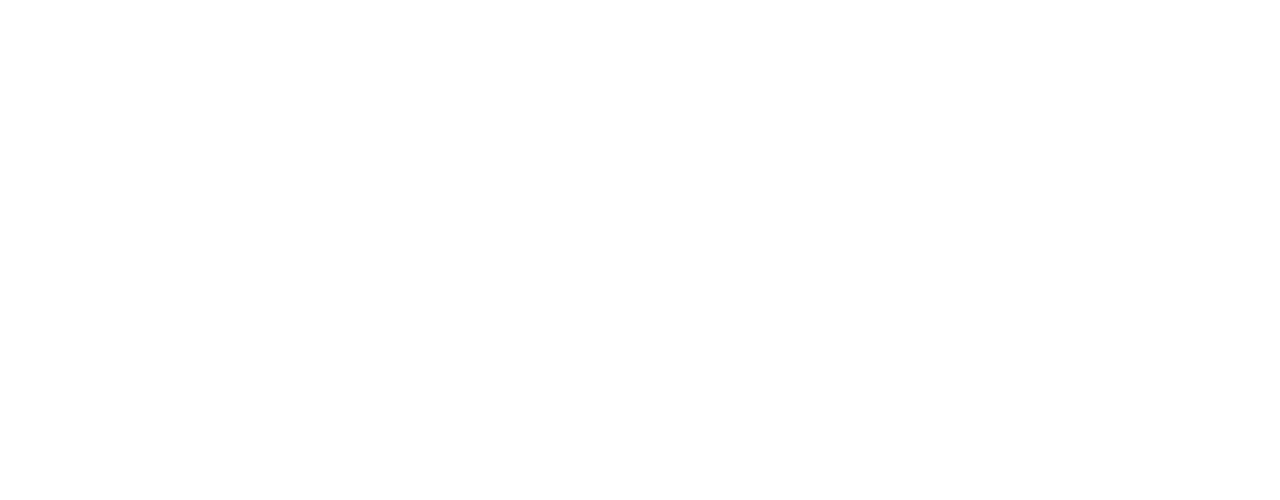
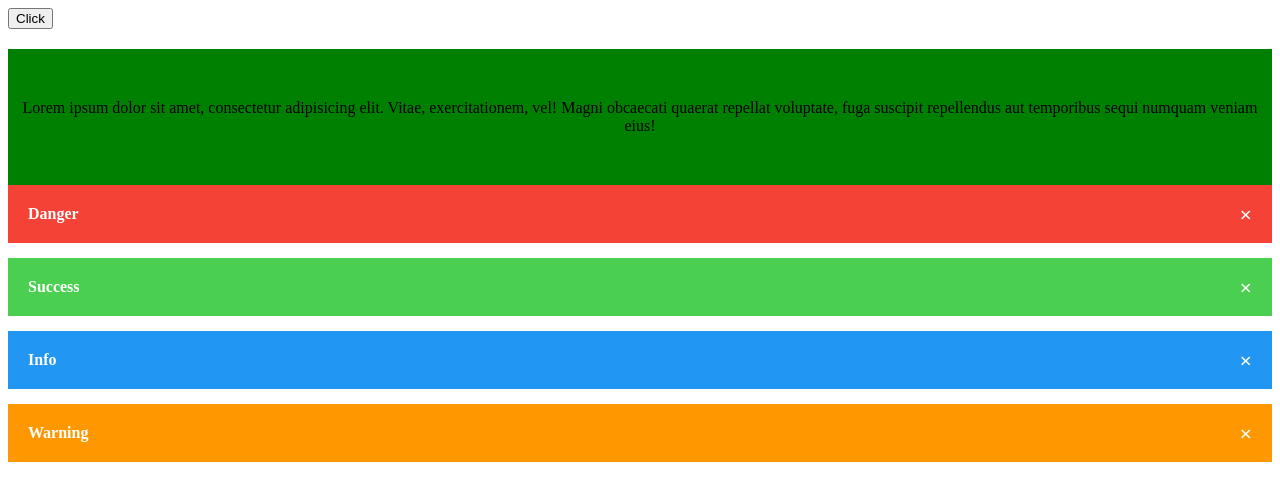
Before and after one commit to Skalolazka123/JavascriptPractice-videoCource, a plain HTML site: page 18. Toggle Hide, Show своими руками. Alert/index.html in a window 1280 px wide. Drawn offline with Linux system fonts and the light colour scheme.

Commit message:
Ninth day. part 2

```diff
--- a/18. Toggle Hide, Show своими руками. Alert/index.html
+++ b/18. Toggle Hide, Show своими руками. Alert/index.html
@@ -9,6 +9,24 @@
 
 <body>
 
+   <button onclick="myFunction()">Click</button>
+   <div id="myDiv">Lorem ipsum dolor sit amet, consectetur adipisicing elit. Vitae, exercitationem, vel! Magni obcaecati quaerat repellat voluptate, fuga suscipit repellendus aut temporibus sequi numquam veniam eius!</div>
+   <div class="alert">
+       <span class="closeBtn">&times;</span>
+       <strong>Danger</strong>
+   </div>
+   <div class="alert success">
+       <span class="closeBtn">&times;</span>
+       <strong>Success</strong>
+   </div>
+   <div class="alert info">
+       <span class="closeBtn">&times;</span>
+       <strong>Info</strong>
+   </div>
+   <div class="alert warning">
+       <span class="closeBtn">&times;</span>
+       <strong>Warning</strong>
+   </div>
     <script src="script.js"></script>
 </body>
 
--- a/18. Toggle Hide, Show своими руками. Alert/script.js
+++ b/18. Toggle Hide, Show своими руками. Alert/script.js
@@ -0,0 +1,16 @@
+function myFunction() {
+    var x = document.getElementById('myDiv');
+    x.style.display = (x.style.display === 'none') ? 'block' : 'none'
+}
+
+var close = document.getElementsByClassName("closeBtn");
+var i;
+for (i = 0; i < close.length; i++) {
+    close[i].onclick = function () {
+        var div = this.parentElement;
+        div.style.opacity = 0;
+        setTimeout(function(){
+            div.style.display = 'none';
+        }, 600)
+    }
+}
--- a/18. Toggle Hide, Show своими руками. Alert/style.css
+++ b/18. Toggle Hide, Show своими руками. Alert/style.css
@@ -0,0 +1,43 @@
+#myDiv{
+    width: 100%;
+    padding: 50px 0;
+    text-align: center;
+    background-color: green;
+    margin-top: 20px;
+}
+
+.alert {
+    padding: 20px;
+    background-color: #f44336;
+    color: white;
+    opacity: 1;
+    transition: opacity 0.6s;
+    margin-bottom: 15px;
+}
+
+.alert.success {
+    background-color: #4ACF50;
+}
+
+.alert.info {
+    background-color: #2196f3;
+}
+
+.alert.warning {
+    background-color: #ff9800;
+}
+
+.closeBtn {
+    margin-left: 15px;
+    color:white;
+    font-weight: bold;
+    float: right;
+    font-size: 22px;
+    line-height: 20px;
+    cursor: pointer;
+    transition: 0.3s;
+}
+
+.closeBtn:hover {
+    color: black;
+}
```
